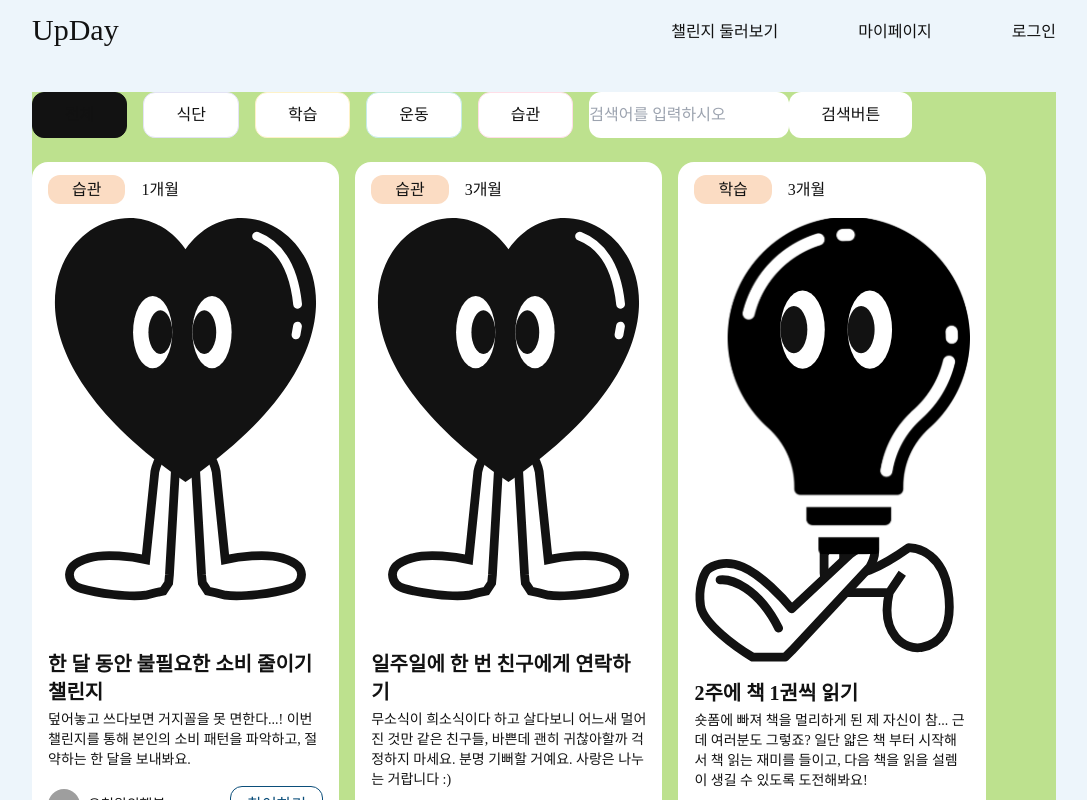
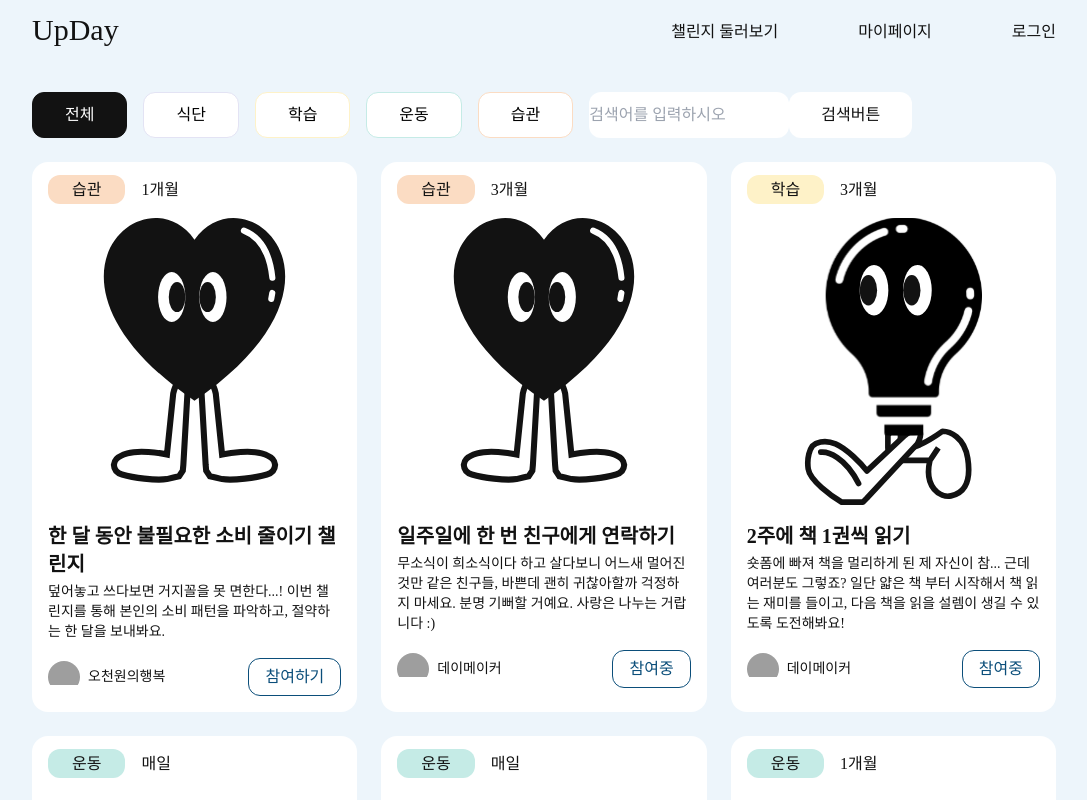
Before and after one commit to upgradeday/upDay, a React (Create React App) app: page /challengelist in a window 1280 px wide. Shown: the top 800 px of the page, without its empty margins (96-1183 px from the left). Built offline with nearby package versions, Linux system fonts and the light colour scheme; grey boxes are pictures that could not be loaded; a web font is replaced by a local one.

Commit message:
style: pc ui 45% 완료 및 글 생성시 들어갈 값 추가 & 순서 변경

```diff
--- a/src/ChallengeList/ChallengeList.jsx
+++ b/src/ChallengeList/ChallengeList.jsx
@@ -1,6 +1,7 @@
 import React from 'react';
 import ChallengeListLayout from './components/ChallengeListLayout';
 import { Outlet, useNavigate } from 'react-router-dom';
+import { Helmet } from 'react-helmet';
 
 const ChallengeList = () => {
 
@@ -14,6 +15,9 @@ const ChallengeList = () => {
 
     return (
         <>
+			<Helmet>
+				<title>챌린지 둘러보기 - upDay</title>
+			</Helmet>
             <ChallengeListLayout />
 			<Outlet />
 			<button className='w-[6.125rem] h-[6.125rem] rounded-[50%] bg-blue-500' onClick={handleCreateClick}>
--- a/src/ChallengeList/components/ChallengeCard.jsx
+++ b/src/ChallengeList/components/ChallengeCard.jsx
@@ -70,22 +70,29 @@ const ChallengeCard = ({ cardData }) => {
 
     return (
         <div
-            className='w-[30%] mb-6 p-4 rounded-2xl bg-white'
+            className='p-4 rounded-2xl bg-white'
             onClick={handleCardClick}
         >
             {/* 카테고리 & 기간 */}
             <div className='mb-4'>
-                <span className='px-6 py-[6px] rounded-xl bg-[#fbdcc3]'>
+                <span className='px-6 py-[6px] rounded-xl' style={{
+					backgroundColor:
+					category === '식단' ? '#E3E3F4' :
+					category === '학습' ? '#FEF2C8' :
+					category === '운동' ? '#C5EBE6' :
+					category === '습관' ? '#FBDCC3' :
+					'#FBDCC3'
+				}}>
                     {category}
                 </span>
                 <span className='ml-4'>{duration}</span>
             </div>
 
             {/* 기본 제공 이미지 */}
-            <div className='mb-4 rounded-2xl overflow-hidden'>
+            <div className='h-72 mb-4 rounded-2xl overflow-hidden'>
                 <img
                     src={getCategoryImage(cardData.category)}
-                    className='w-full'
+                    className='h-full mx-auto'
                     alt={`${cardData.category} 챌린지`}
                 />
             </div>
--- a/src/ChallengeList/components/ChallengeListLayout.jsx
+++ b/src/ChallengeList/components/ChallengeListLayout.jsx
@@ -15,7 +15,7 @@ const ChallengeListLayout = () => {
 	const [searchResults, setSearchResults] = useState(null)
 
     return (
-    <main className="w-[80%] max-w-[1344px] mx-auto bg-green-300">
+    <main className="w-[80%] max-w-[1344px] mx-auto">
 		{/* 상태 변경 함수가 필요하기에 setSelectedCategory 를 props로 전달 */}
         <ChallengeListSearchSection setSelectedCategory={setSelectedCategory} setSearchResults={setSearchResults} />
 		{/* 현재 값만 필요하기에 selectedCategory 을 props로 전달 */}
--- a/src/ChallengeList/components/ChallengeListSearchSection.jsx
+++ b/src/ChallengeList/components/ChallengeListSearchSection.jsx
@@ -7,7 +7,7 @@ const btnList = [
     { title: '식단', color: '#E3E3F4' },
     { title: '학습', color: '#FEF2C8' },
     { title: '운동', color: '#C5EBE6' },
-    { title: '습관', color: '#FFDEE7' },
+    { title: '습관', color: '#FBDCC3' },
 ];
 
 const ChallengeListSearchSection = ({
@@ -64,12 +64,13 @@ const ChallengeListSearchSection = ({
                     <li className='pr-4' key={idx}>
                         <button
                             onClick={() => handleCategoryClick(ele.title)}
-                            style={{
+							style={{
                                 border: `1px solid ${ele.color}`,
                                 backgroundColor:
                                     activeCategory === ele.title
                                         ? ele.color
                                         : 'white',
+								color: activeCategory === ele.title ? 'white' : 'black',
                             }}
                             className='px-8 py-[10px] rounded-xl'
                         >
--- a/src/ChallengeList/components/ChallengeListSection.jsx
+++ b/src/ChallengeList/components/ChallengeListSection.jsx
@@ -50,10 +50,12 @@ const ChallengeListSection = ({ selectedCategory, searchResults }) => {
     }, [selectedCategory, challenges, searchResults]);
 
     return (
-        <section className='flex gap-4 flex-wrap'>
+        <section className='grid grid-cols-3 gap-6'>
             {filteredChallenges.length > 0 ? (
                 filteredChallenges.map((card) => (
-                    <ChallengeCard key={card.id} cardData={card} />
+
+					<ChallengeCard key={card.id} cardData={card} />
+
                 ))
             ) : (
                 <p>등록된 챌린지가 없습니다.</p>
--- a/src/Modal/PostDetailModal.jsx
+++ b/src/Modal/PostDetailModal.jsx
@@ -88,13 +88,14 @@ const PostDetailModal = () => {
                 ...formData,
                 id: maxId,
                 authorId: loggedInUser,
+                userImg: userInfo?.profileImage || '',
                 nickname: userInfo?.nickname || '기본 닉네임',
-                userImg: userInfo?.profileImage || '',
 				postDate: new Date().toISOString().slice(0, 19),
+				postClicked: 0,
+				joinDate: new Date().toISOString().split('T')[0], // 작성자는 자동으로 참여
 				clgJoin: true,  // 추가: 처음에는 참여한 상태
     			clgDoing: true, // 추가: 처음에는 진행한 상태
     			clgDone: false,   // 추가: 처음에는 완료하지 않은 상태,
-				joinDate: new Date().toISOString().split('T')[0] // 작성자는 자동으로 참여
             };
             // 필수 입력 체크
             if (
```
